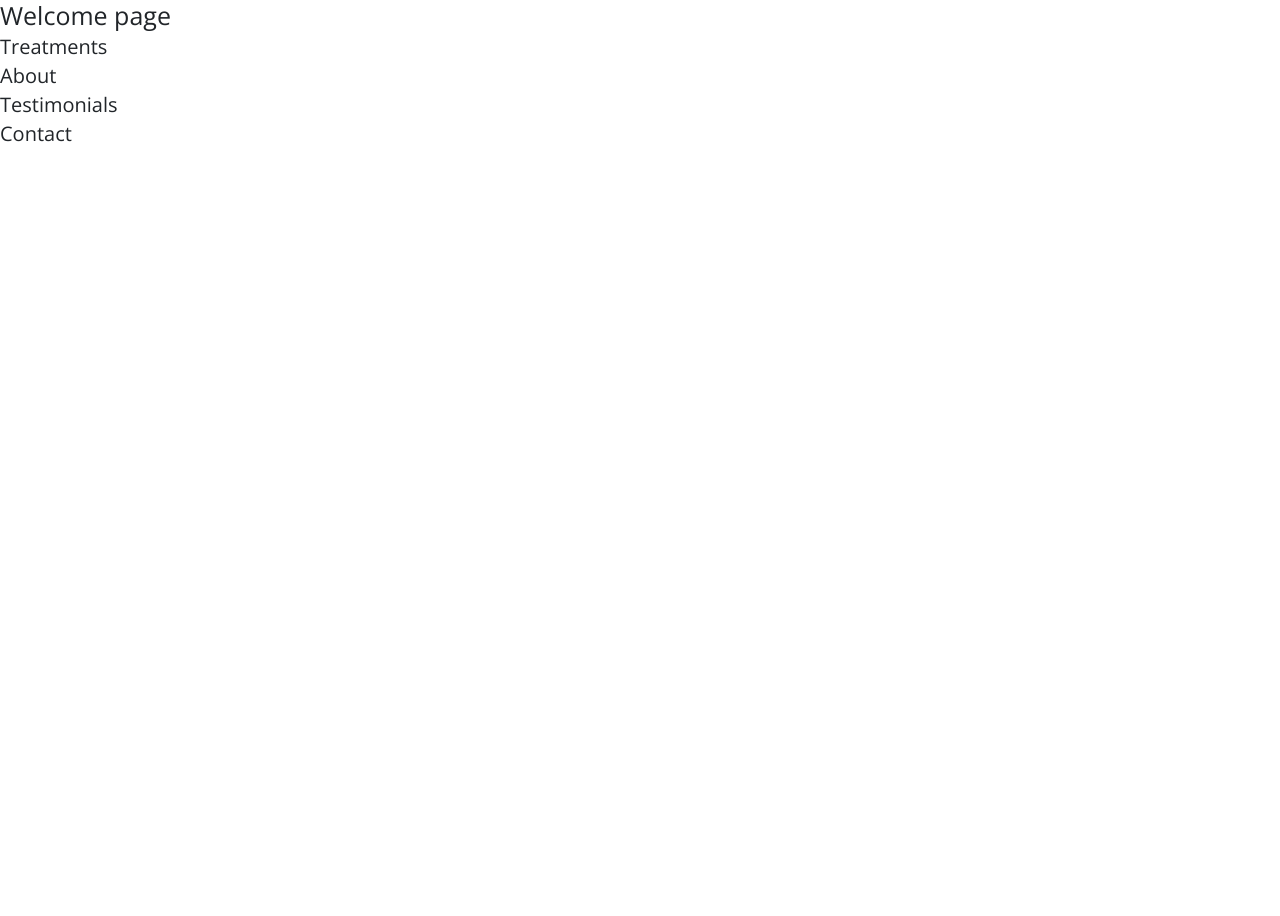
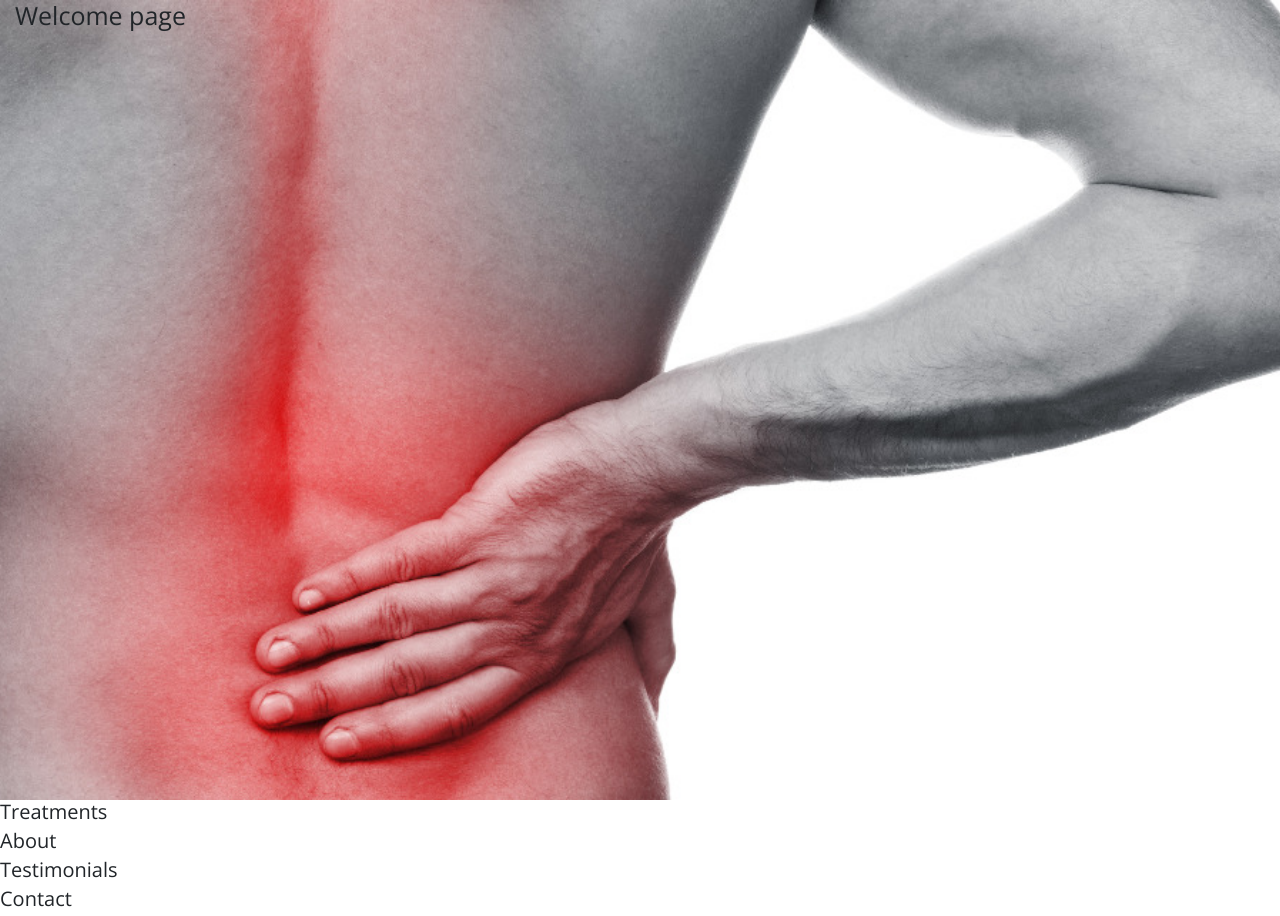
Before and after one commit to bartosz-makowski/sportsmassageexcellence, a plain HTML site: page index.html in a window 1280 px wide. Before the commit the page ends 800 px from the top, so only its background shows below. Drawn offline with nearby package versions, Linux system fonts and the light colour scheme.

Commit message:
added heroimage.jpg, used it as background for welcome section

```diff
--- a/assets/css/style.css
+++ b/assets/css/style.css
@@ -9,3 +9,12 @@ body {
     font-family: 'Open Sans', sans-serif;
     font-size: 1.6rem;
 }
+
+.welcome {
+    background-image: url('/assets/images/heroimage.jpg');
+    height: 100vh;
+    width: 100vw;
+    background-repeat: no-repeat;
+    background-size: cover;
+    background-position: center;
+}
--- a/index.html
+++ b/index.html
@@ -10,8 +10,12 @@
 <title>Sports Massage Excellence</title>
 </head>
 <body>
-    <section>
-    <h1>Welcome page</h1>
+    <section class="container-fluid welcome">
+        <div class="row">
+            <div class="col-12">
+                <h1>Welcome page</h1>
+            </div>
+        </div>
     </section>
 
     <section>
```
Also changed, not shown: assets/images/heroimage.jpg (added).
